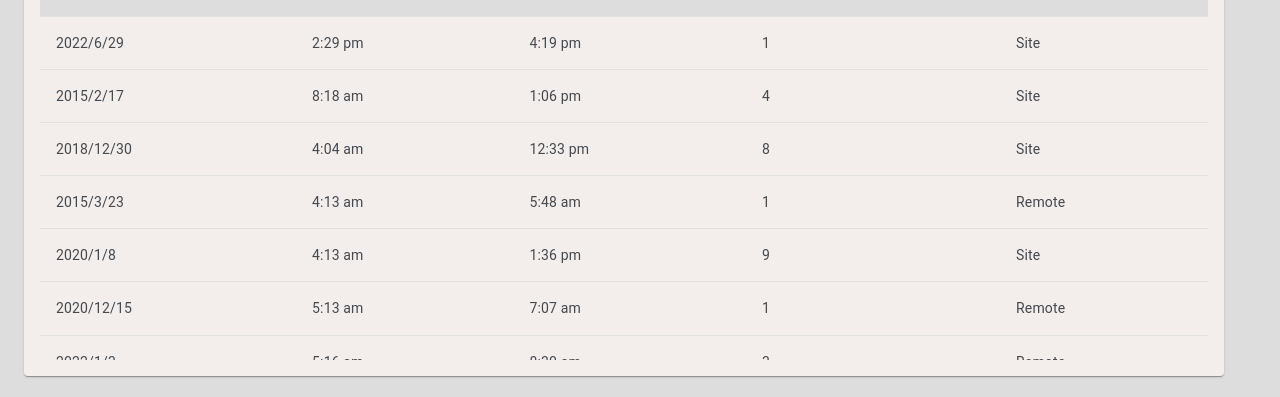
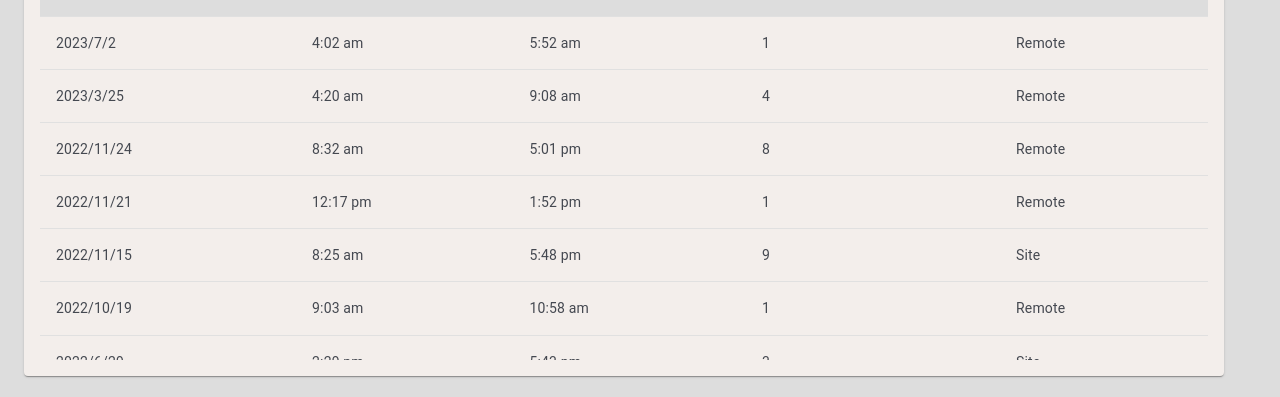
Before and after one commit to RustedMiind/Dasboard-FrontEnd-MUI, a React (Create React App) app: page /users/1 in a window 1280 px wide. Shown: the part 425-822 px from the top of the page. Built offline with nearby package versions, Linux system fonts and the light colour scheme.

Commit message:
created function to sort object array by a date item by its key

```diff
--- /dev/null
+++ b/src/functions/sortByDate.tsx
@@ -0,0 +1,10 @@
+function sortByDate<T>(arr: T[], key: string): T[] {
+  return arr.sort((a, b) => {
+    return (
+      new Date(Date.parse(b[key as keyof T] as string) || 0).getTime() -
+      new Date(Date.parse(a[key as keyof T] as string) || 0).getTime()
+    );
+  });
+}
+
+export { sortByDate };
--- a/src/pages/employees/EmployeesPage.tsx
+++ b/src/pages/employees/EmployeesPage.tsx
@@ -50,7 +50,7 @@ const data: CardUserType[] = [
     description:
       " Lorem ipsum dolor sit, amet consectetur adipisicing elit. Nulla quasi tempora dolor quam veniam tempore minus, aspernatur inventore aut ab",
     image:
-      "https://scontent.fcai20-1.fna.fbcdn.net/v/t39.30808-6/332888475_598558541713884_9209692551273224447_n.jpg?_nc_cat=106&ccb=1-7&_nc_sid=1b51e3&_nc_ohc=-vdcL3OTT0oAX8APnHv&_nc_ht=scontent.fcai20-1.fna&oh=00_AfAnHnSciM7c7jmLjitQGNkjyrQ0DXsdQ_kRcot7wuHWmQ&oe=650FE6BF",
+      "https://encrypted-tbn0.gstatic.com/images?q=tbn:ANd9GcS6Zn1w8qxgoeT9NDxfq5R_ilpDfDw3qNn_87FF7bVEdWKipRNYfwVRyd3C5OuBeuabY4k&usqp=CAU",
   },
   {
     id: 2,
@@ -59,7 +59,7 @@ const data: CardUserType[] = [
     description:
       " Lorem ipsum dolor sit, amet consectetur adipisicing elit. Nulla quasi tempora dolor quam veniam tempore minus, aspernatur inventore aut ab",
     image:
-      "https://scontent.fcai20-1.fna.fbcdn.net/v/t39.30808-6/332888475_598558541713884_9209692551273224447_n.jpg?_nc_cat=106&ccb=1-7&_nc_sid=1b51e3&_nc_ohc=-vdcL3OTT0oAX8APnHv&_nc_ht=scontent.fcai20-1.fna&oh=00_AfAnHnSciM7c7jmLjitQGNkjyrQ0DXsdQ_kRcot7wuHWmQ&oe=650FE6BF",
+      "https://encrypted-tbn0.gstatic.com/images?q=tbn:ANd9GcS6Zn1w8qxgoeT9NDxfq5R_ilpDfDw3qNn_87FF7bVEdWKipRNYfwVRyd3C5OuBeuabY4k&usqp=CAU",
   },
   {
     id: 3,
@@ -68,7 +68,7 @@ const data: CardUserType[] = [
     description:
       " Lorem ipsum dolor sit, amet consectetur adipisicing elit. Nulla quasi tempora dolor quam veniam tempore minus, aspernatur inventore aut ab",
     image:
-      "https://scontent.fcai20-1.fna.fbcdn.net/v/t39.30808-6/332888475_598558541713884_9209692551273224447_n.jpg?_nc_cat=106&ccb=1-7&_nc_sid=1b51e3&_nc_ohc=-vdcL3OTT0oAX8APnHv&_nc_ht=scontent.fcai20-1.fna&oh=00_AfAnHnSciM7c7jmLjitQGNkjyrQ0DXsdQ_kRcot7wuHWmQ&oe=650FE6BF",
+      "https://encrypted-tbn0.gstatic.com/images?q=tbn:ANd9GcS6Zn1w8qxgoeT9NDxfq5R_ilpDfDw3qNn_87FF7bVEdWKipRNYfwVRyd3C5OuBeuabY4k&usqp=CAU",
   },
   {
     id: 4,
@@ -77,7 +77,7 @@ const data: CardUserType[] = [
     description:
       " Lorem ipsum dolor sit, amet consectetur adipisicing elit. Nulla quasi tempora dolor quam veniam tempore minus, aspernatur inventore aut ab",
     image:
-      "https://scontent.fcai20-1.fna.fbcdn.net/v/t39.30808-6/332888475_598558541713884_9209692551273224447_n.jpg?_nc_cat=106&ccb=1-7&_nc_sid=1b51e3&_nc_ohc=-vdcL3OTT0oAX8APnHv&_nc_ht=scontent.fcai20-1.fna&oh=00_AfAnHnSciM7c7jmLjitQGNkjyrQ0DXsdQ_kRcot7wuHWmQ&oe=650FE6BF",
+      "https://encrypted-tbn0.gstatic.com/images?q=tbn:ANd9GcS6Zn1w8qxgoeT9NDxfq5R_ilpDfDw3qNn_87FF7bVEdWKipRNYfwVRyd3C5OuBeuabY4k&usqp=CAU",
   },
   {
     id: 5,
@@ -86,7 +86,7 @@ const data: CardUserType[] = [
     description:
       " Lorem ipsum dolor sit, amet consectetur adipisicing elit. Nulla quasi tempora dolor quam veniam tempore minus, aspernatur inventore aut ab",
     image:
-      "https://scontent.fcai20-1.fna.fbcdn.net/v/t39.30808-6/332888475_598558541713884_9209692551273224447_n.jpg?_nc_cat=106&ccb=1-7&_nc_sid=1b51e3&_nc_ohc=-vdcL3OTT0oAX8APnHv&_nc_ht=scontent.fcai20-1.fna&oh=00_AfAnHnSciM7c7jmLjitQGNkjyrQ0DXsdQ_kRcot7wuHWmQ&oe=650FE6BF",
+      "https://encrypted-tbn0.gstatic.com/images?q=tbn:ANd9GcS6Zn1w8qxgoeT9NDxfq5R_ilpDfDw3qNn_87FF7bVEdWKipRNYfwVRyd3C5OuBeuabY4k&usqp=CAU",
   },
   {
     id: 6,
@@ -95,7 +95,7 @@ const data: CardUserType[] = [
     description:
       " Lorem ipsum dolor sit, amet consectetur adipisicing elit. Nulla quasi tempora dolor quam veniam tempore minus, aspernatur inventore aut ab",
     image:
-      "https://scontent.fcai20-1.fna.fbcdn.net/v/t39.30808-6/332888475_598558541713884_9209692551273224447_n.jpg?_nc_cat=106&ccb=1-7&_nc_sid=1b51e3&_nc_ohc=-vdcL3OTT0oAX8APnHv&_nc_ht=scontent.fcai20-1.fna&oh=00_AfAnHnSciM7c7jmLjitQGNkjyrQ0DXsdQ_kRcot7wuHWmQ&oe=650FE6BF",
+      "https://encrypted-tbn0.gstatic.com/images?q=tbn:ANd9GcS6Zn1w8qxgoeT9NDxfq5R_ilpDfDw3qNn_87FF7bVEdWKipRNYfwVRyd3C5OuBeuabY4k&usqp=CAU",
   },
 ];
 
--- a/src/pages/profile/ProfilePage.tsx
+++ b/src/pages/profile/ProfilePage.tsx
@@ -24,6 +24,6 @@ function ProfilePage() {
 }
 
 const image =
-  "https://scontent.fcai20-1.fna.fbcdn.net/v/t39.30808-6/332888475_598558541713884_9209692551273224447_n.jpg?_nc_cat=106&ccb=1-7&_nc_sid=1b51e3&_nc_ohc=-vdcL3OTT0oAX8APnHv&_nc_ht=scontent.fcai20-1.fna&oh=00_AfAnHnSciM7c7jmLjitQGNkjyrQ0DXsdQ_kRcot7wuHWmQ&oe=650FE6BF";
+  "https://encrypted-tbn0.gstatic.com/images?q=tbn:ANd9GcS6Zn1w8qxgoeT9NDxfq5R_ilpDfDw3qNn_87FF7bVEdWKipRNYfwVRyd3C5OuBeuabY4k&usqp=CAU";
 
 export default ProfilePage;
--- a/src/pages/profile/components/ProfileTable.tsx
+++ b/src/pages/profile/components/ProfileTable.tsx
@@ -14,8 +14,11 @@ import {
   parseTimeAmPm,
   deffInHours,
 } from "../../../functions/parseDate";
+import { sortByDate } from "../../../functions/sortByDate";
 
 function ProfileTable() {
+  const sortedAttendance = sortByDate<AttendanceType>(attendance, "clockIn");
+
   return (
     <Stack display={"block"} sx={{ OverflowX: "scroll" }}>
       <Typography variant="h5" gutterBottom>
@@ -34,7 +37,7 @@ function ProfileTable() {
               </TableRow>
             </TableHead>
             <TableBody>
-              {attendance.map((shift) => {
+              {sortedAttendance.map((shift) => {
                 const clockIn = new Date(Date.parse(shift.clockIn)),
                   clockOut = new Date(
                     Date.parse(shift.clockIn) +
@@ -67,14 +70,14 @@ function ProfileTable() {
     </Stack>
   );
 }
-
-const attendance: {
+type AttendanceType = {
   _id: string;
   checked: boolean;
   clockIn: string;
   clockOut: string;
   isRemote: boolean;
-}[] = [
+};
+const attendance: AttendanceType[] = [
   {
     _id: "650cbbe48432ec600b34c1eb",
     checked: true,
```
